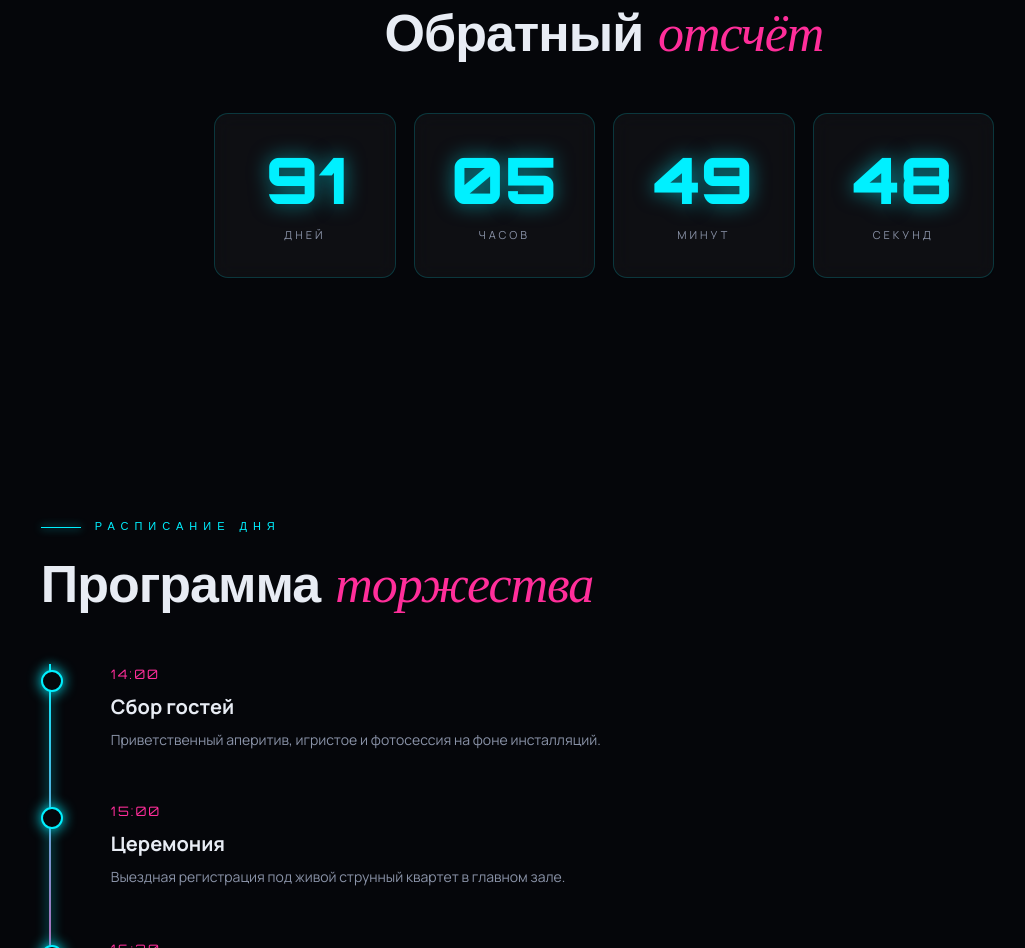
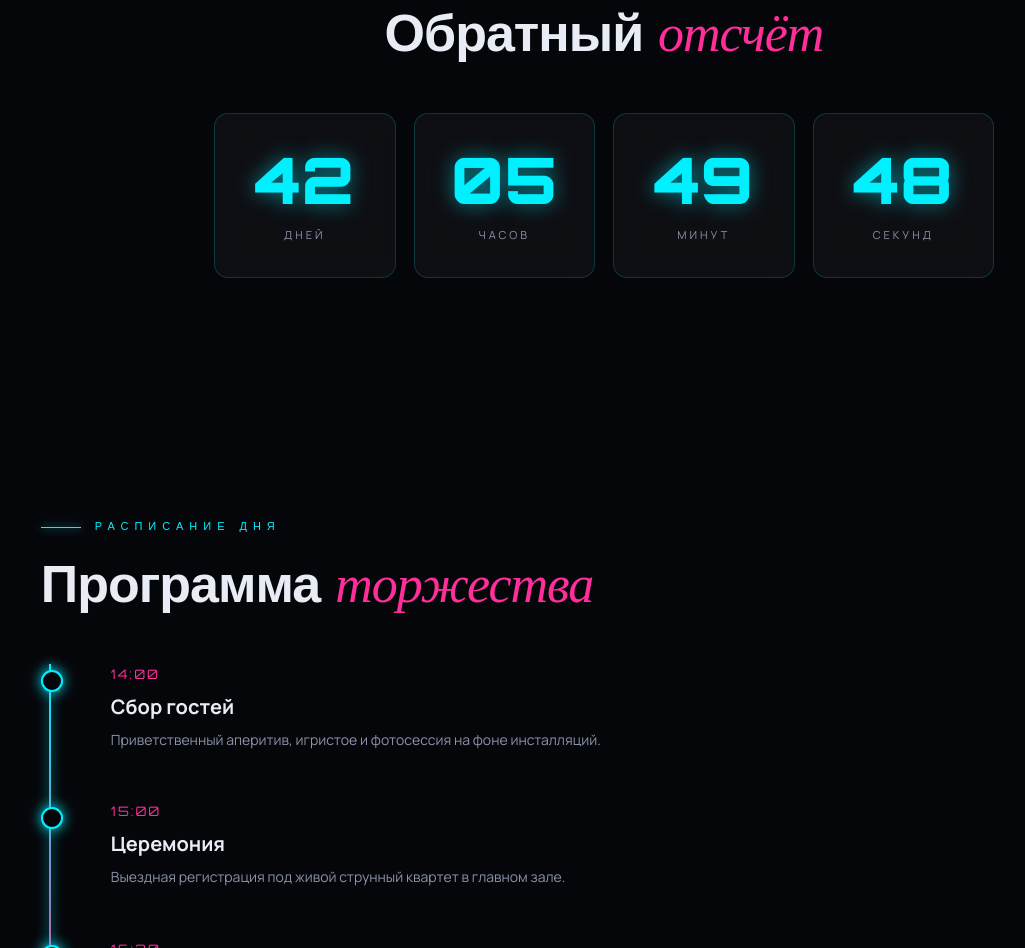
Before and after one commit to Freezing22/wedddddd, a plain HTML site: page index.html in a window 1280 px wide. Shown: the part 953-1901 px from the top of the page, without its empty margins (36-1061 px from the left). Drawn offline with nearby package versions, Linux system fonts and the light colour scheme.

Commit message:
Update index.html

```diff
--- a/index.html
+++ b/index.html
@@ -442,7 +442,7 @@ function draw(){
 draw();
 
 /* ============ COUNTDOWN ============ */
-const TARGET=new Date('2026-09-14T14:00:00').getTime();
+const TARGET=new Date('2026-07-27T14:00:00').getTime();
 function tick(){
   let diff=TARGET-Date.now();
   if(diff<0)diff=0;
```
